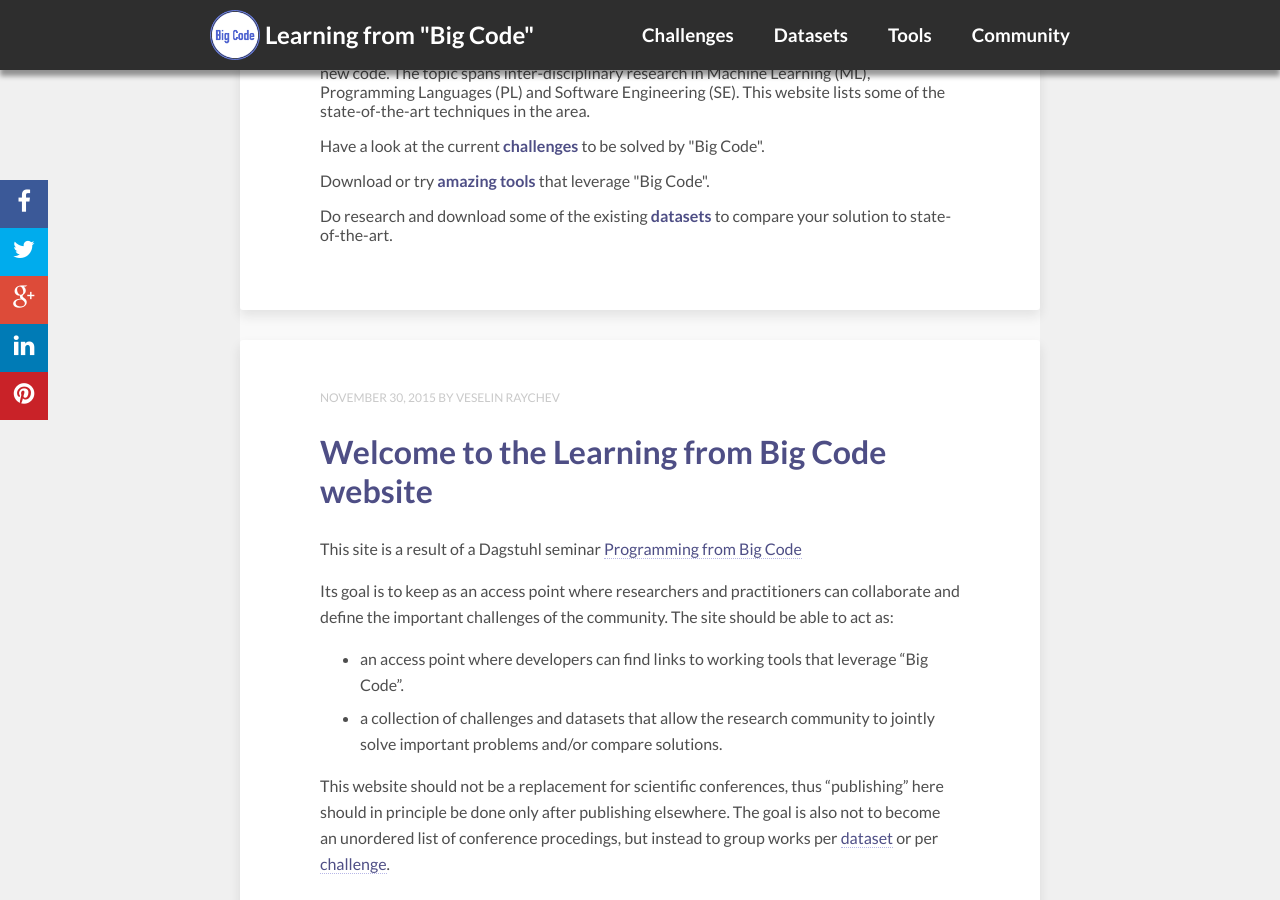
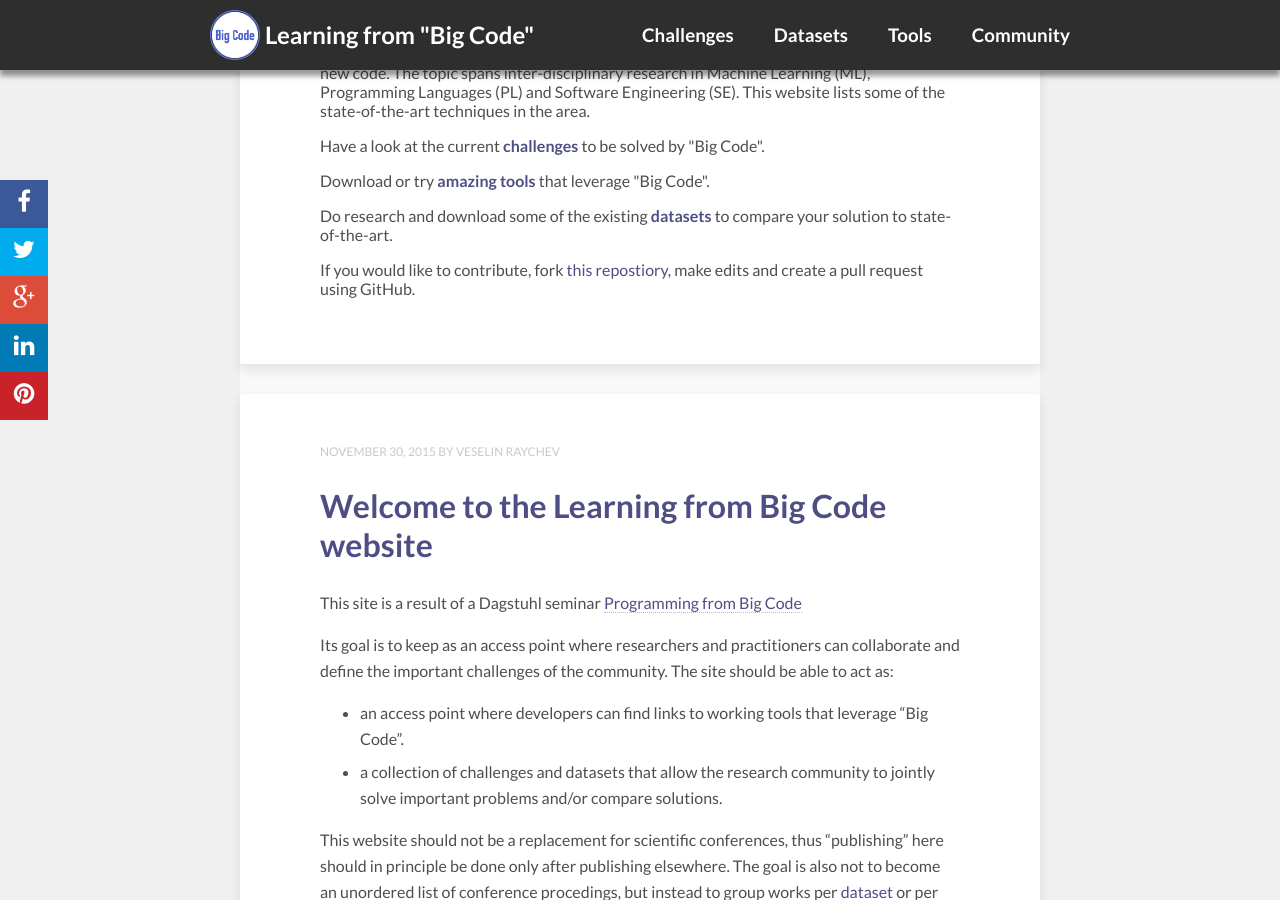
Before and after one commit to learnbigcode/learnbigcode.github.io, a Jekyll site: the page built from index.html, in a window 1280 px wide and 900 px high, scrolled down 328 px. Built offline with Jekyll 4.4.1, drawn with Linux system fonts in a browser that asks for light colours; nearby versions of some CDN libraries; the list of posts is cut into pages by our own code; comment, search, counter and statistics services are not loaded.

Commit message:
Add more info on how to contribute.

```diff
--- a/_config.yml
+++ b/_config.yml
@@ -64,7 +64,7 @@ bing_verify:
 # http://en.wikipedia.org/wiki/List_of_tz_database_time_zones
 timezone:    America/New_York
 future:      true
-highlighter: pygments
+highlighter: rouge
 markdown:    kramdown
 gems:
   - jekyll-sitemap
--- a/index.html
+++ b/index.html
@@ -23,6 +23,10 @@ Download or try <b><a href="/tools">amazing tools</a></b> that leverage "Big Cod
 
 <p>
 Do research and download some of the existing <b><a href="/datasets">datasets</a></b> to compare your solution to state-of-the-art.
+</p>
+
+<p>
+If you would like to contribute, fork <a href="https://github.com/learnbigcode/learnbigcode.github.io">this repostiory</a>, make edits and create a pull request using GitHub.
 </p>
 
 
```
Also changed, not shown: challenges/index.md (+2 -0 lines).
